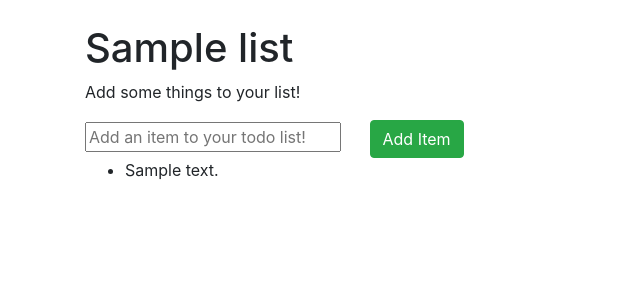
After one commit to yorin/BusyAcceptableBytes, a Flask app: page /list/1 in a window 1280 px wide. The commit adds this page. Shown: the top 300 px of the page, without its empty margins (0-640 px from the left). Run offline with Flask 2, Linux system fonts and the light colour scheme; tables that the repository leaves empty hold one stand-in row (values such as "Sample post"); some libraries are stand-ins or nearby versions.

Commit message:
changes to template html structure

```diff
--- a/mainroutes.py
+++ b/mainroutes.py
@@ -1,4 +1,4 @@
-from flask import render_template,Blueprint,redirect,url_for
+from flask import render_template,Blueprint,redirect,url_for,abort
 from models import TodoList,TodoItem
 from program import db
 
@@ -17,12 +17,24 @@ def addList():
 	db.session.commit()
 	return redirect(url_for('routes.showLists'))
 
-@routes.route('/')
-def index():
-	items = [
-		"Cook Dinner",
-		"Wash Up",
-		"Do Laundry",
-		"Clean Room"
-	]
-	return render_template("homepage.html",todolist=items)
+@routes.route('/list/<listid>')
+def viewList(listid):
+	if(listid is None):
+		return abort()
+	list = TodoList.query.filter_by(id=listid).first()
+	if(list is None):
+		return abort()
+	return render_template("viewlist.html",todolist=list)
+
+@routes.route('/API/addItem/<listid>/<item>')
+def addItem(listid,item):
+	if(listid is None or item is None):
+		return abort()
+	list = TodoList.query.filter_by(id=listid).first()
+	if(list is None):
+		return abort()
+
+	newItem = TodoItem(list=list,description=item)
+	db.session.add(newItem)
+	db.session.commit()
+	return redirect(url_for("routes.viewList",listid=listid))
--- a/program.py
+++ b/program.py
@@ -5,7 +5,7 @@ db = SQLAlchemy()
 
 def create_app():
 	app = Flask(__name__,static_url_path="", static_folder="static")
-	app.config['SQLALCHEMY_DATABASE_URI'] = "mysql+pymysql://jackdbusername:dbpassword@db4free.net/jackflaskproject"
+	app.config['SQLALCHEMY_DATABASE_URI'] = "mysql+pymysql://wdvsample:qwerty+456@db4free.net/wdvsampledb"
 
 	db.init_app(app)
 
--- /dev/null
+++ b/templates/base.html
@@ -0,0 +1,18 @@
+<!DOCTYPE html>
+<html>
+
+<head>
+	<link href="https://stackpath.bootstrapcdn.com/bootstrap/4.4.1/css/bootstrap.min.css" rel="stylesheet" integrity="sha384-Vkoo8x4CGsO3+Hhxv8T/Q5PaXtkKtu6ug5TOeNV6gBiFeWPGFN9MuhOf23Q9Ifjh" crossorigin="anonymous">
+	<script src="https://code.jquery.com/jquery-3.4.1.min.js" integrity="sha256-CSXorXvZcTkaix6Yvo6HppcZGetbYMGWSFlBw8HfCJo=" crossorigin="anonymous"></script>
+	<script src="https://stackpath.bootstrapcdn.com/bootstrap/4.4.1/js/bootstrap.bundle.min.js" integrity="sha384-6khuMg9gaYr5AxOqhkVIODVIvm9ynTT5J4V1cfthmT+emCG6yVmEZsRHdxlotUnm" crossorigin="anonymous"></script>
+	{% block head %}
+	{% endblock %}
+</head>
+
+<body>
+
+	{% block body %}
+	{% endblock %}
+</body>
+
+</html>
--- /dev/null
+++ b/templates/viewlist.html
@@ -0,0 +1,30 @@
+{% extends 'base.html' %}
+{% set active_page = "viewlist" %}
+
+{% block head %}
+		<title>Edit List</title>
+
+		<link rel="stylesheet" href="{{ url_for('static',filename='css/viewlist.css') }}">
+{% endblock %}
+
+{% block body %}
+		<div class="container-sm mt-4 centered">
+			<h1 class="MainHeading">{{todolist.name}}</h1>
+			<p>Add some things to your list!</p>
+
+			<input placeholder="Add an item to your todo list!" id="NewItemInput">
+			<button class="btn btn-success ml-4" id="AddItem">Add Item</button>
+
+			<ul id="TodoList">
+				{% for item in todolist.items %}
+					<li>{{item.description}}</li>
+				{% endfor %}
+			</ul>
+		</div>
+		<script>
+			$("#AddItem").click(function(){
+				var NewItemDescription = $("#NewItemInput").val()
+				window.location.href="{{url_for('routes.addItem',listid=todolist.id,item='')}}"+NewItemDescription
+			})
+		</script>
+{% endblock %}
```
Also changed, not shown: templates/showlists.html (+8 -12 lines).
